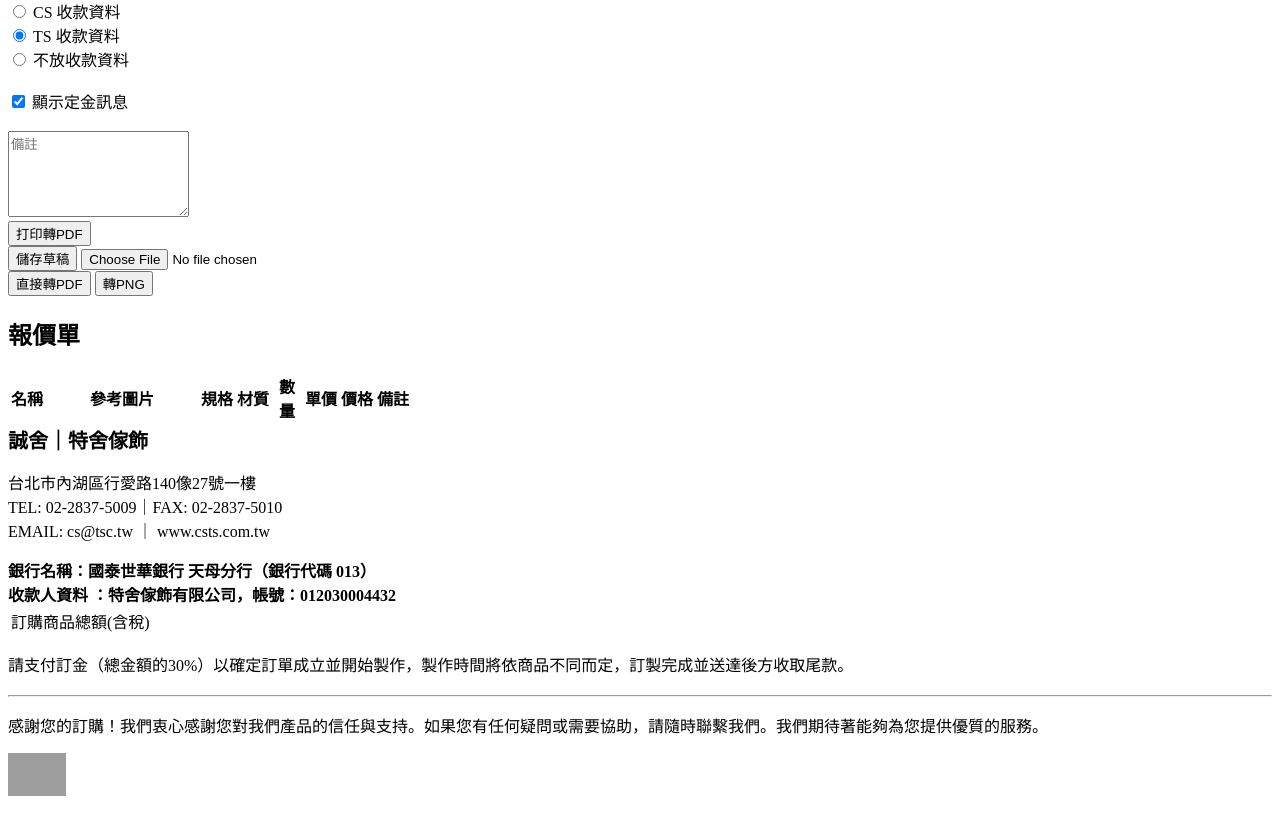
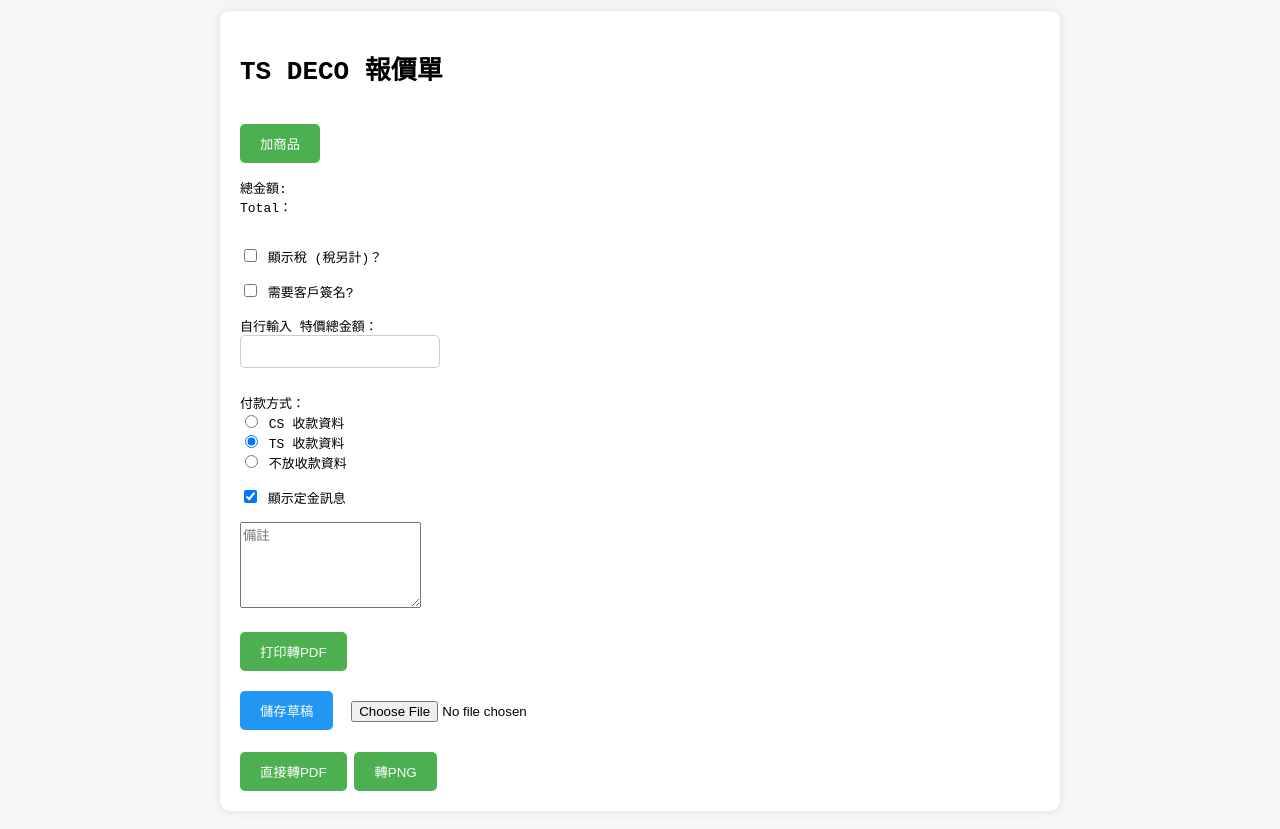
Before and after one commit to kohjiawei94/QuotationForm, a plain HTML site: page index.html in a window 1280 px wide. Shown: the part 686-1515 px from the top of the page. Before the commit the page ends 1494 px from the top, so only its background shows below. Drawn offline with nearby package versions, Linux system fonts and the light colour scheme; grey boxes are pictures that could not be loaded; a script that the page names is missing.

Commit message:
Update index.html

```diff
--- a/index.html
+++ b/index.html
@@ -1,6 +1,6 @@
 <!DOCTYPE html>
 <html lang="en">
-
+<script src="script.js"></script>
 <head>
   <meta charset="UTF-8">
   <meta name="viewport" content="width=device-width, initial-scale=1.0">
@@ -8,8 +8,7 @@
   <script src="https://cdnjs.cloudflare.com/ajax/libs/jspdf/1.5.3/jspdf.min.js"></script>
   <script src="https://cdnjs.cloudflare.com/ajax/libs/html2canvas/1.4.1/html2canvas.min.js"></script>
   <script src="https://cdnjs.cloudflare.com/ajax/libs/qrcodejs/1.0.0/qrcode.min.js"></script>
-  <style>
-  </style>
+  <link rel="stylesheet" href="style.css">
 </head>
 
 <body onload="displayInvoiceId()">
```
